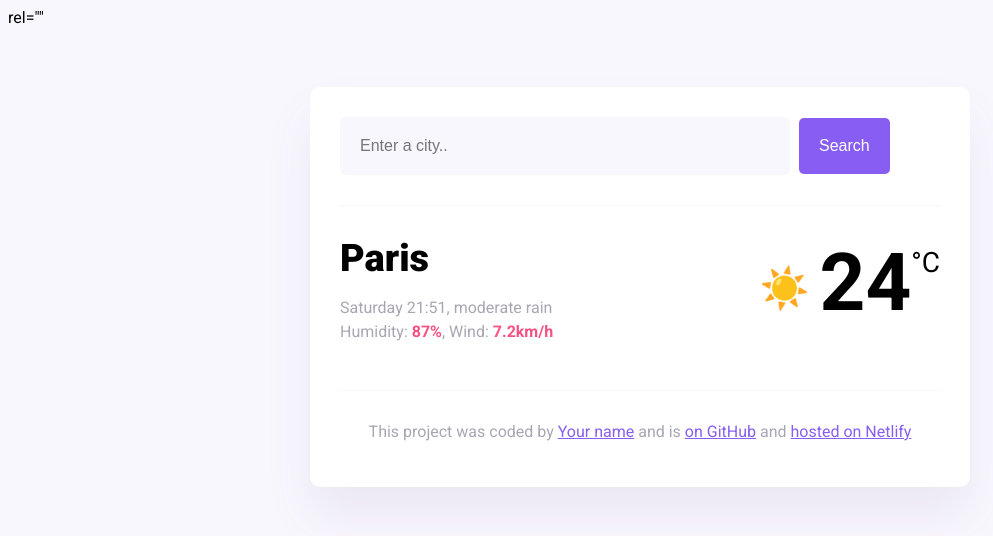
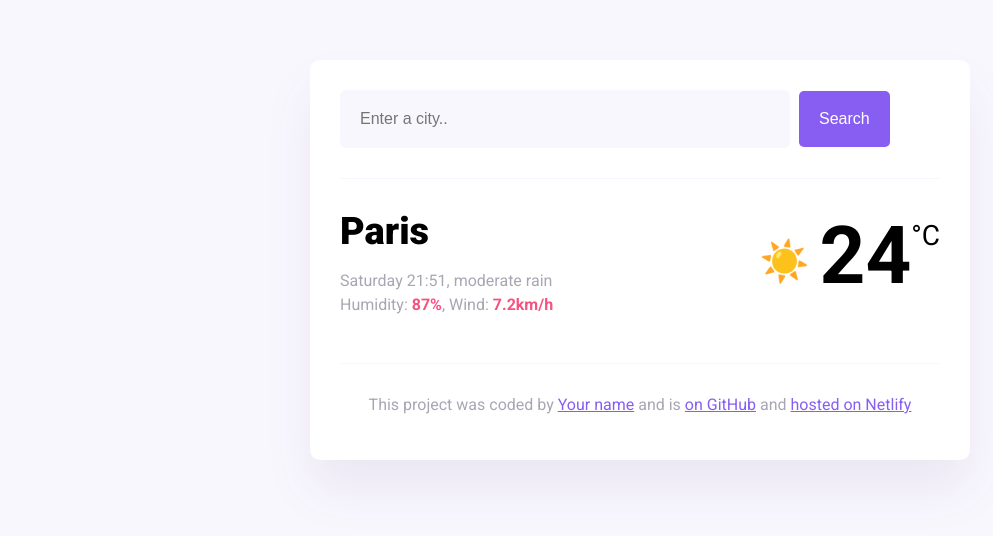
Before and after one commit to tebomabusetsa-ops/src, a plain HTML site: page index.html in a window 1280 px wide. Shown: the whole page, without its empty margins (0-993 px from the left). Drawn offline with nearby package versions, Linux system fonts and the light colour scheme.

Commit message:
edited the folder

```diff
--- a/index.html
+++ b/index.html
@@ -10,7 +10,7 @@
         href="https://fonts.googleapis.com/css2?family=Roboto:ital,wght@0,100;0,400;0,500;0,700;0,900;1,100;1,300;1,400;1,500;1,700;1,900&display=swap"
         rel="stylesheet" />
     <script src="https://cdn.jsdelivr.net/npm/axios@1.1.2/dist/axios.min.js"></script>
-    rel="<link rel="stylesheet" href="styles.css" />"
+    <link rel="stylesheet" href="styles.css" />
     <title>My weather application</title>
 </head>
 
```
